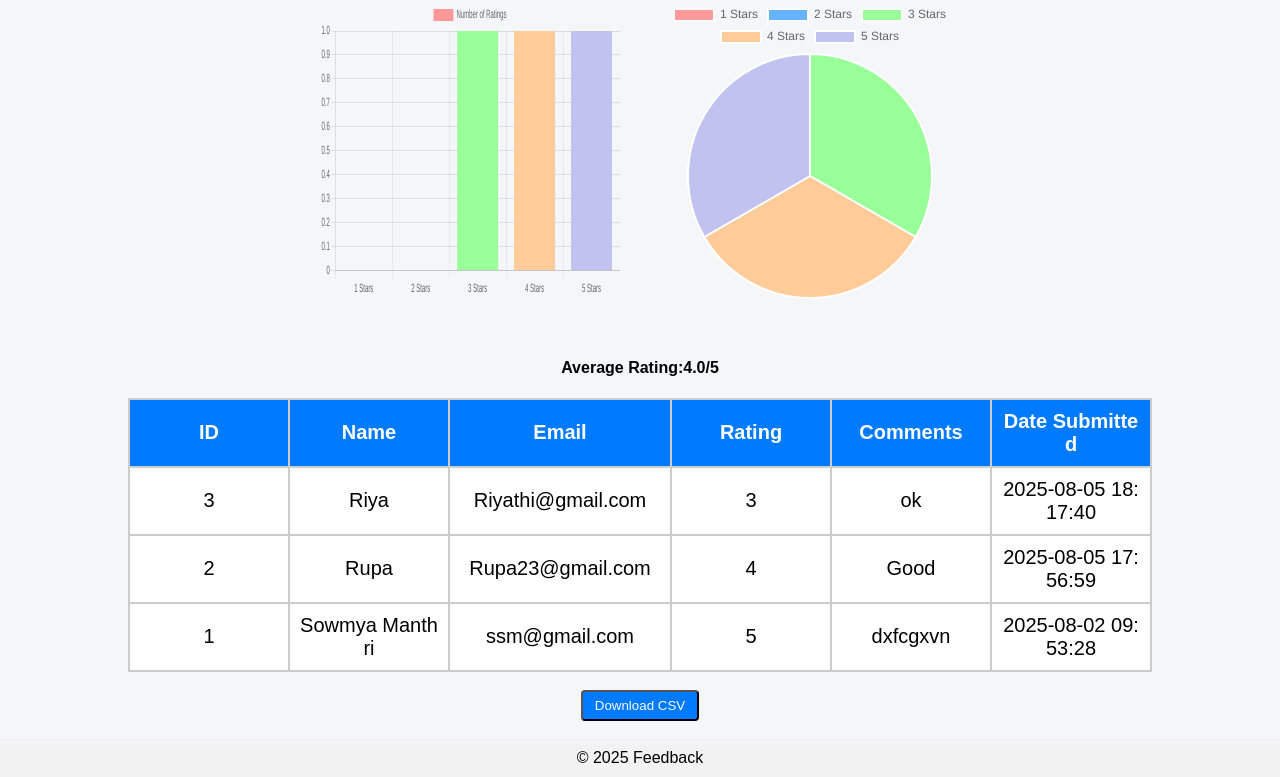
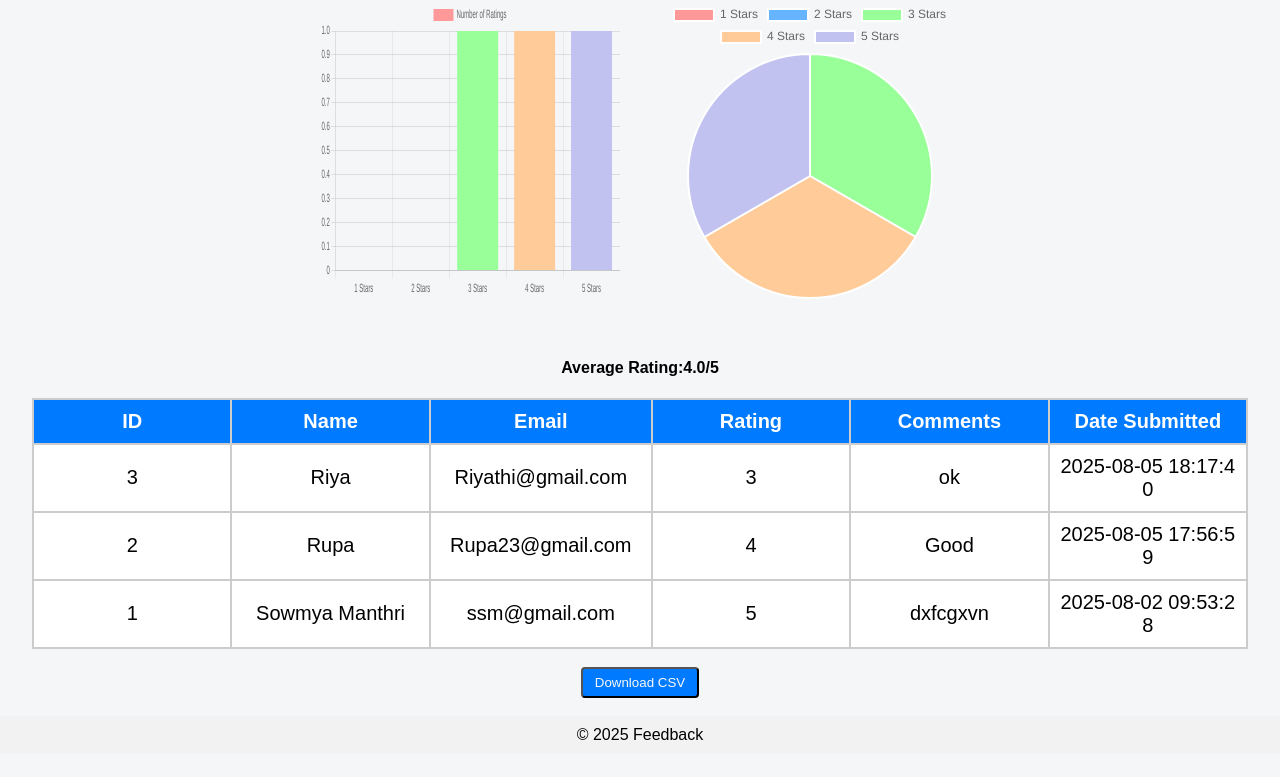
Before and after one commit to mantrisowmya/feedback-app, a Flask app: page /admin-dashboard in a window 1280 px wide. Shown: the part 286-1063 px from the top of the page. After the commit the page ends 1026 px from the top, so only its background shows below. Run offline with Flask 3, Linux system fonts and the light colour scheme; the visitor is signed in with stand-in values (Sample User, id 1); data comes from the database, SQL or seed files in the repository.

Commit message:
Fix email column wrapping in admin table

```diff
--- a/templates/admin.html
+++ b/templates/admin.html
@@ -65,7 +65,7 @@
 
         table {
             margin: auto;
-            width: 80%;
+            width: 95%;
             border-collapse: collapse;
             table-layout: fixed;
             background-color: #fff;
```
